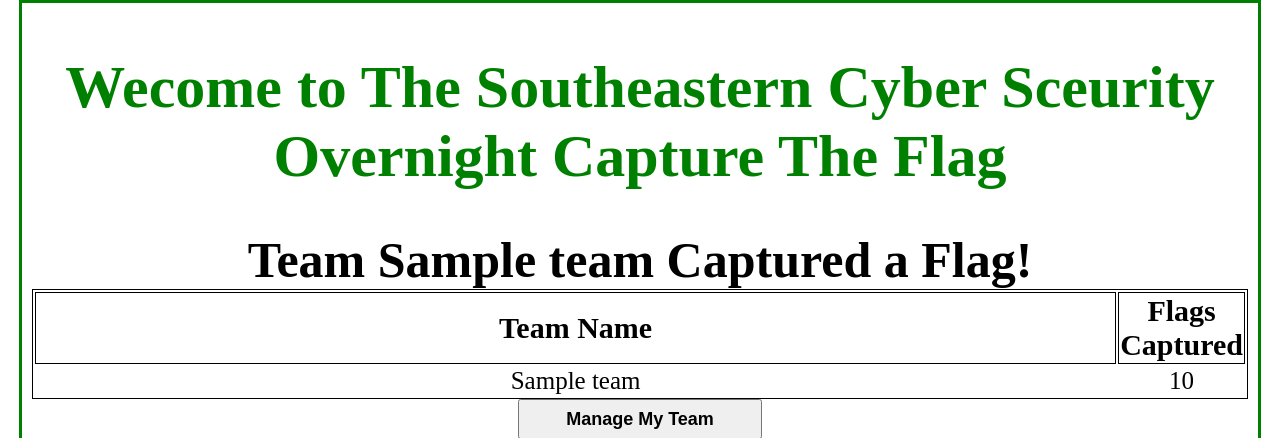
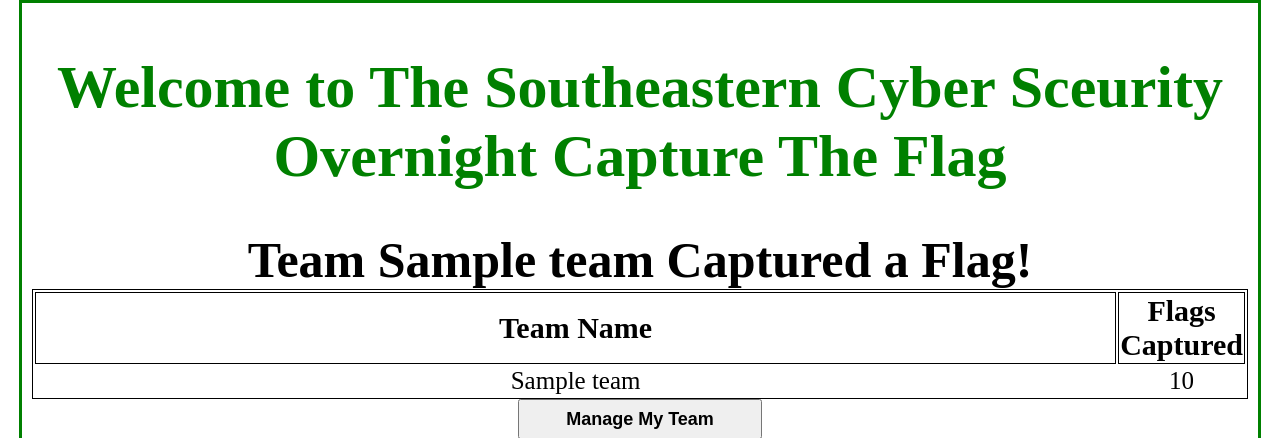
Before and after one commit to JAZAnder/CSSIG-CTF-Scoreboard, a PHP site: page / in a window 1280 px wide. Shown: the top 438 px of the page. Run offline with PHP 8.4, Linux system fonts and the light colour scheme; tables that the repository leaves empty or names only in its code hold one stand-in row (values such as "Sample post"); data that the repository does not hold is empty.

Commit message:
misspellings
Fixed misspellings

```diff
--- a/public_html/TeamManagment/manage.php
+++ b/public_html/TeamManagment/manage.php
@@ -36,7 +36,7 @@
         <h1>Welcome Team, <?php echo $name;?></h1>
         <h2>You Have <?php echo $score;?> points!</h2>
 
-        <?php echo '<a href="'."$addPointLink".' "><button>New Flag Catpured!</button></a>'?>
+        <?php echo '<a href="'."$addPointLink".' "><button>New Flag Captured!</button></a>'?>
         <a href=".."><button>See All Scores</button></a>
     </body>
 </html>
--- a/public_html/index.php
+++ b/public_html/index.php
@@ -6,7 +6,7 @@
         <link rel="stylesheet" href="main.css">
     </head>
     <body>
-        <h1>Wecome to The Southeastern Cyber Sceurity Overnight Capture The Flag</h1>
+        <h1>Welcome to The Southeastern Cyber Sceurity Overnight Capture The Flag</h1>
         <!-- Most Recent -->
         <?php include './Scoreboard/recents.php'; ?>
         <!-- All Team Scores -->
```
